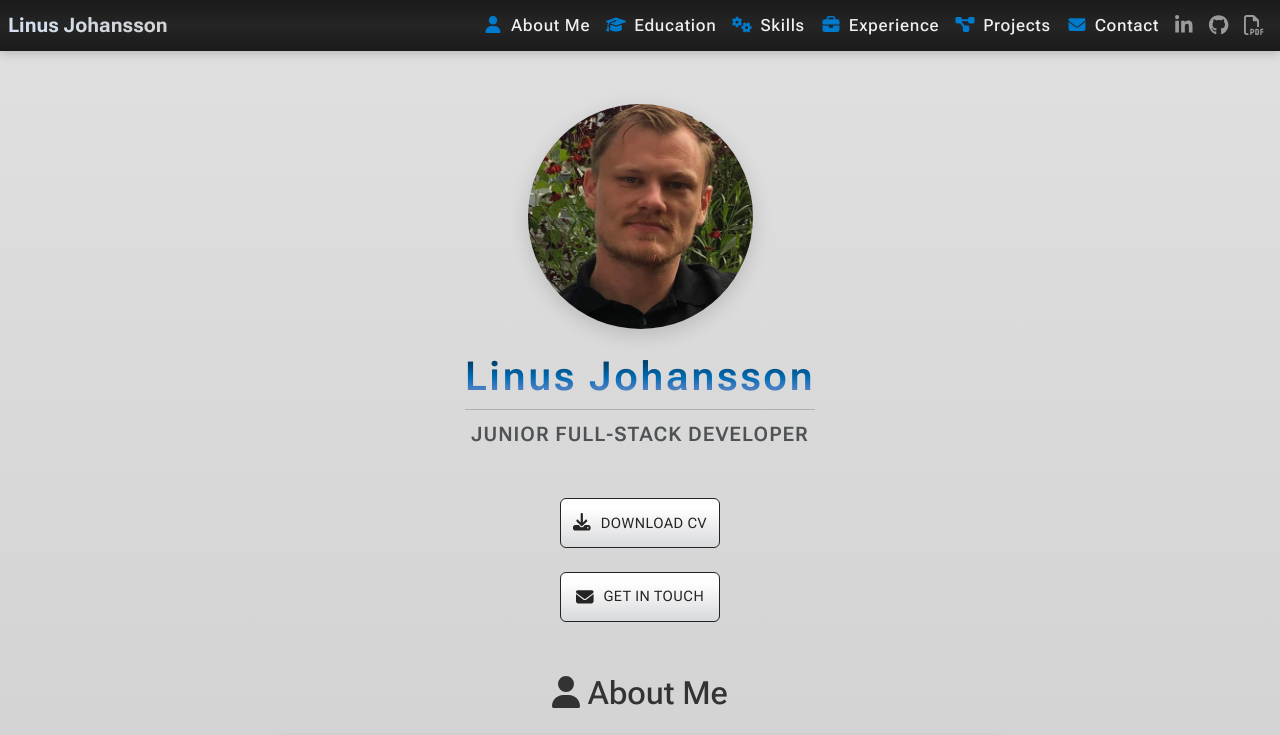
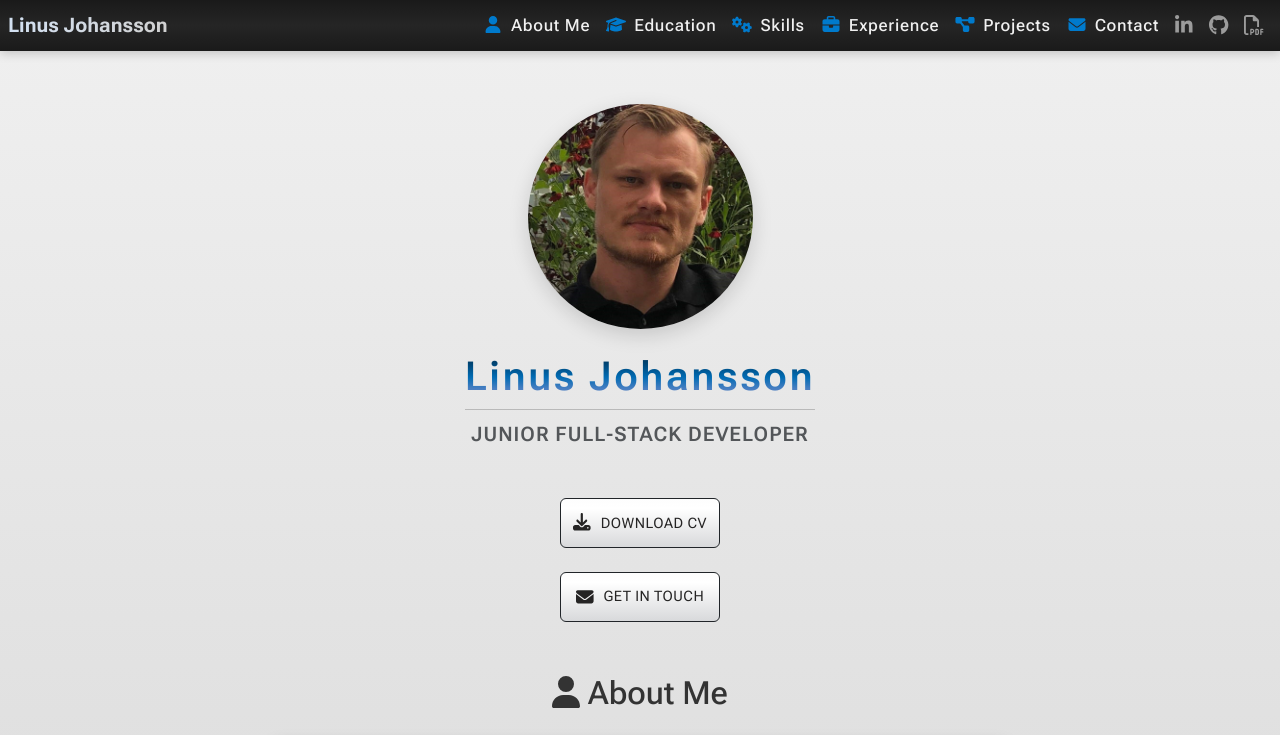
Before and after one commit to j0hanz/j0hanz-portfolio, a React (Create React App) app: page / in a window 1280 px wide. Shown: the top 735 px of the page. Built offline with nearby package versions, Linux system fonts and the light colour scheme.

Commit message:
Refactor background gradient in App module CSS

```diff
--- a/src/App.module.css
+++ b/src/App.module.css
@@ -30,13 +30,15 @@ body {
   color: #333;
   background: linear-gradient(
     180deg,
-    #e0e0e0 0%,
-    #d4d4d4 15%,
-    #c7c7c7 30%,
-    #b0b0b0 50%,
-    #989898 70%,
-    #8a8a8a 85%,
-    #7e7e7e 100%
+    #f0f0f0 0%,
+    #e4e4e4 12%,
+    #d8d8d8 24%,
+    #cccccc 36%,
+    #c0c0c0 48%,
+    #b4b4b4 60%,
+    #a8a8a8 72%,
+    #9c9c9c 84%,
+    #909090 100%
   );
 }
 
```
